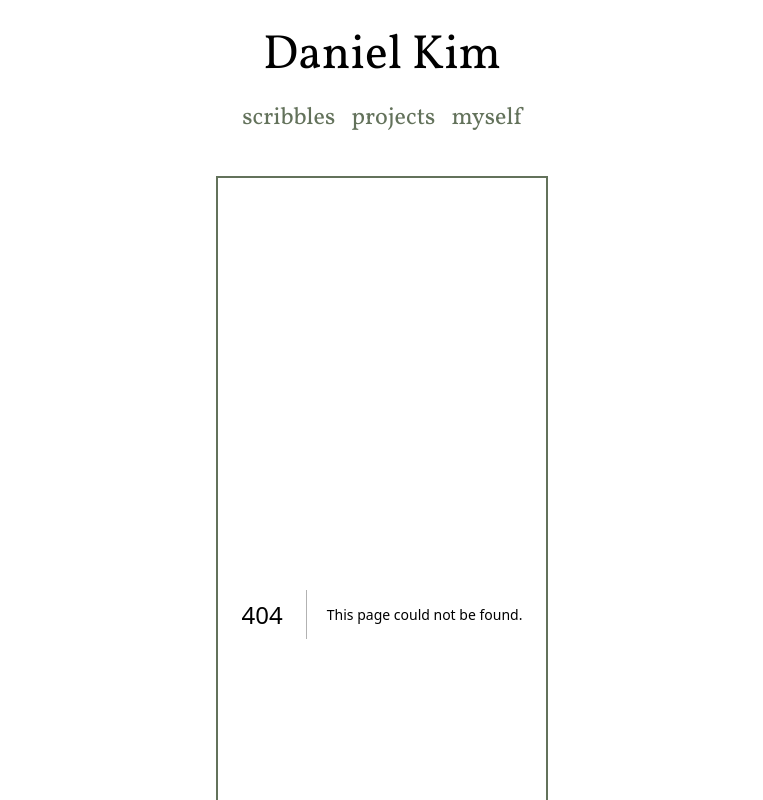
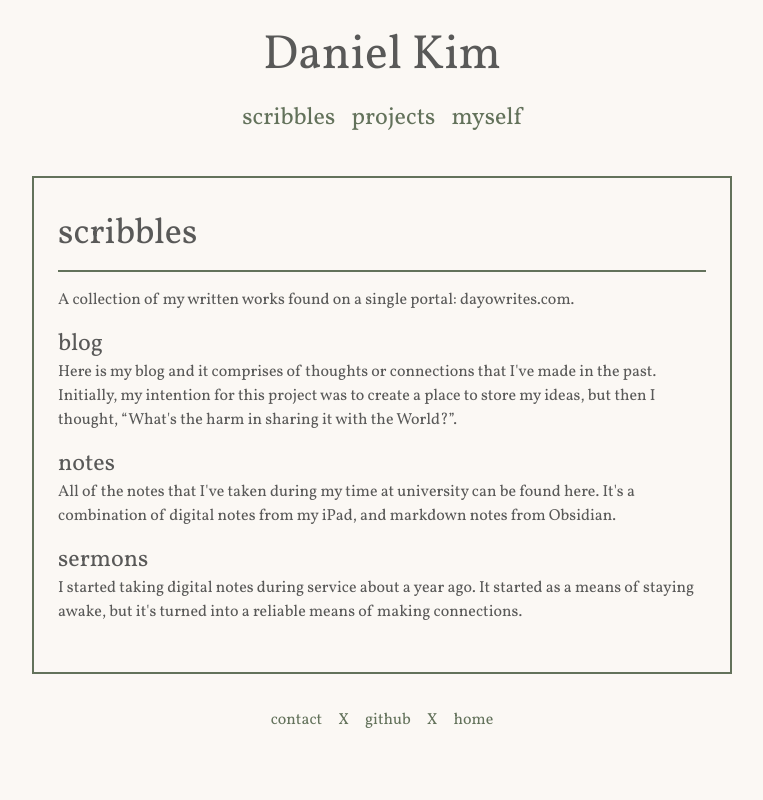
Before and after one commit to danyobosayo/dayowrites, a Next.js app: page /scribbles in a window 1280 px wide. Before the commit this address had no page. Shown: the top 800 px of the page, without its empty margins (258-1021 px from the left). Built offline with nearby package versions, Linux system fonts and the light colour scheme.

Commit message:
Feat: scribbles page

```diff
--- /dev/null
+++ b/app/scribbles/page.tsx
@@ -0,0 +1,40 @@
+import React from "react";
+import Header from "../components/header";
+import Block from "../components/block";
+
+function page() {
+  return (
+    <div className="gap-4 flex flex-col">
+      <Header title="scribbles">
+        <p>
+          A collection of my written works found on a single portal:
+          dayowrites.com.
+        </p>
+      </Header>
+      <Block title="blog">
+        <p>
+          Here is my blog and it comprises of thoughts or connections that I've
+          made in the past. Initially, my intention for this project was to
+          create a place to store my ideas, but then I thought, “What's the harm
+          in sharing it with the World?”.
+        </p>
+      </Block>
+      <Block title="notes">
+        <p>
+          All of the notes that I've taken during my time at university can be
+          found here. It's a combination of digital notes from my iPad, and
+          markdown notes from Obsidian.
+        </p>
+      </Block>
+      <Block title="sermons">
+        <p>
+          I started taking digital notes during service about a year ago. It
+          started as a means of staying awake, but it's turned into a reliable
+          means of making connections.
+        </p>
+      </Block>
+    </div>
+  );
+}
+
+export default page;
```
